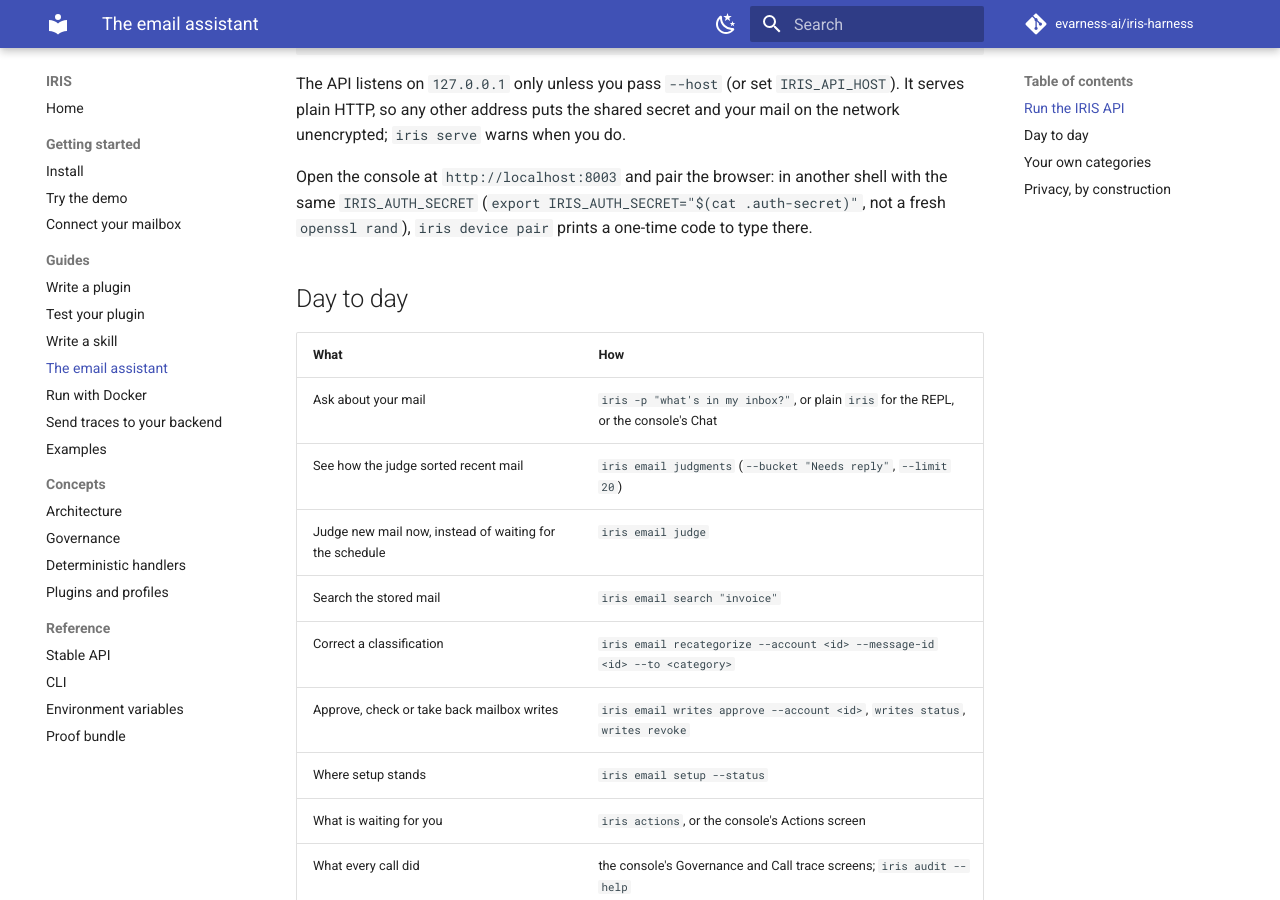
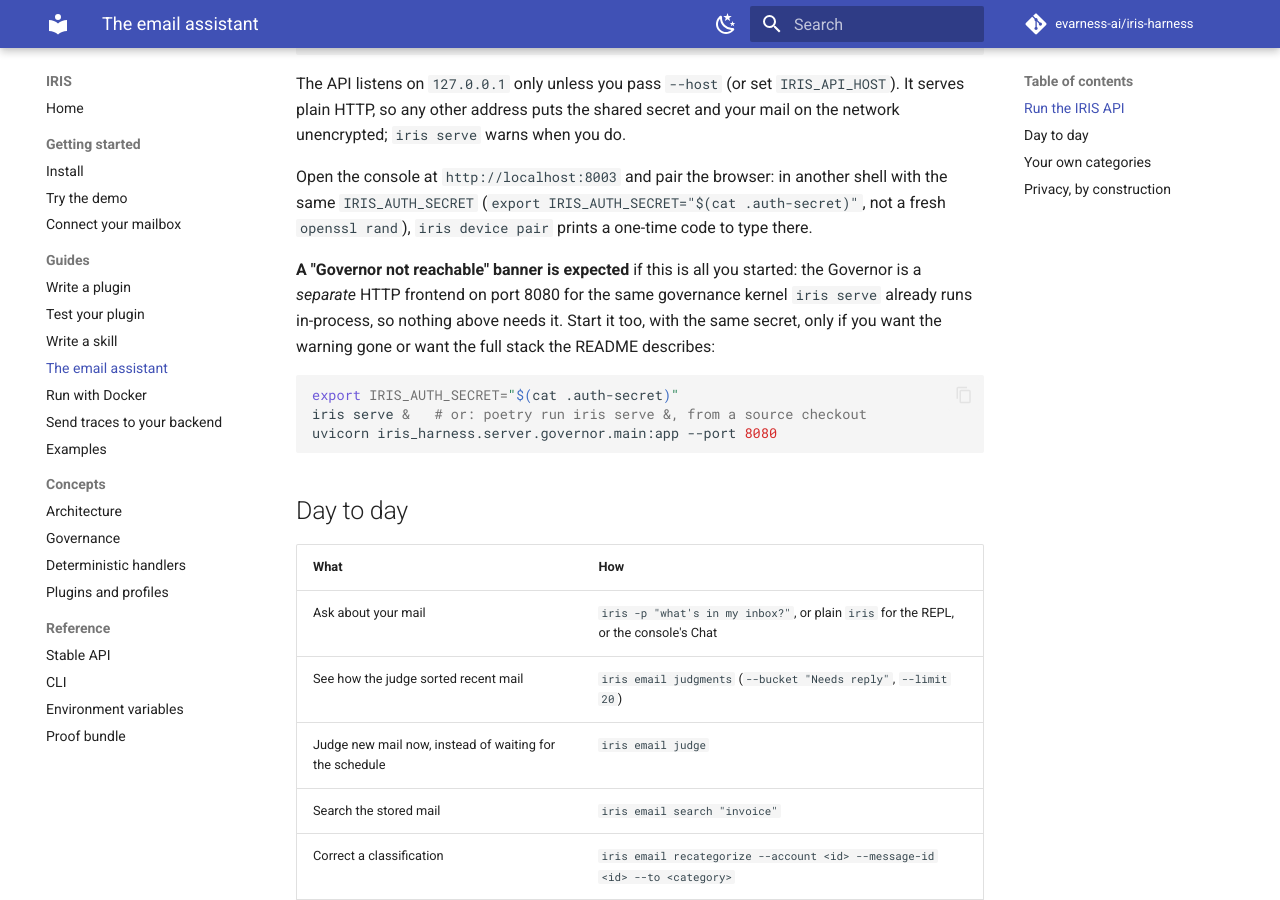
Before and after one commit to evarness-ai/iris-harness, an MkDocs documentation site: the page built from docs/guides/email.md, in a window 1280 px wide and 900 px high, scrolled down 1005 px. Built offline with MkDocs 1.6.1 and Material for MkDocs 9.7.7, drawn with Linux system fonts in a browser that asks for light colours; comment, search, counter and statistics services are not loaded.

Commit message:
Sync from private archive @ 0e9165fa

````diff
--- a/docs/guides/email.md
+++ b/docs/guides/email.md
@@ -52,6 +52,18 @@
 the same `IRIS_AUTH_SECRET` (`export IRIS_AUTH_SECRET="$(cat .auth-secret)"`, not a
 fresh `openssl rand`), `iris device pair` prints a one-time code to type there.
 
+**A "Governor not reachable" banner is expected** if this is all you started: the
+Governor is a *separate* HTTP frontend on port 8080 for the same governance kernel
+`iris serve` already runs in-process, so nothing above needs it. Start it too, with
+the same secret, only if you want the warning gone or want the full stack the README
+describes:
+
+```bash
+export IRIS_AUTH_SECRET="$(cat .auth-secret)"
+iris serve &   # or: poetry run iris serve &, from a source checkout
+uvicorn iris_harness.server.governor.main:app --port 8080
+```
+
 ## Day to day
 
 | What | How |
````
Also changed, not shown: docs/getting-started/connect-your-mailbox.md (+6 -2 lines), docs/getting-started/install.md (+13 -0 lines).
